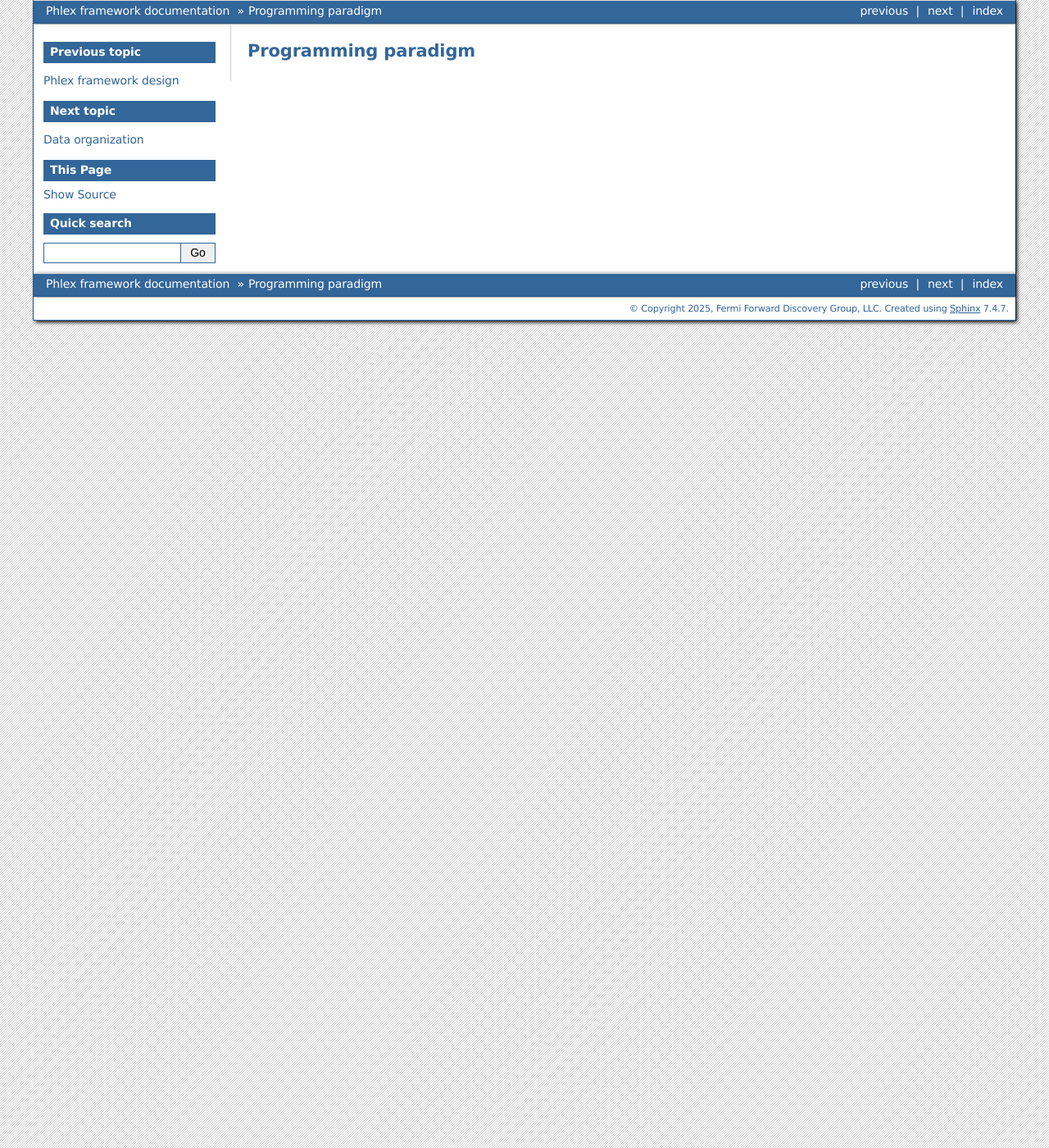
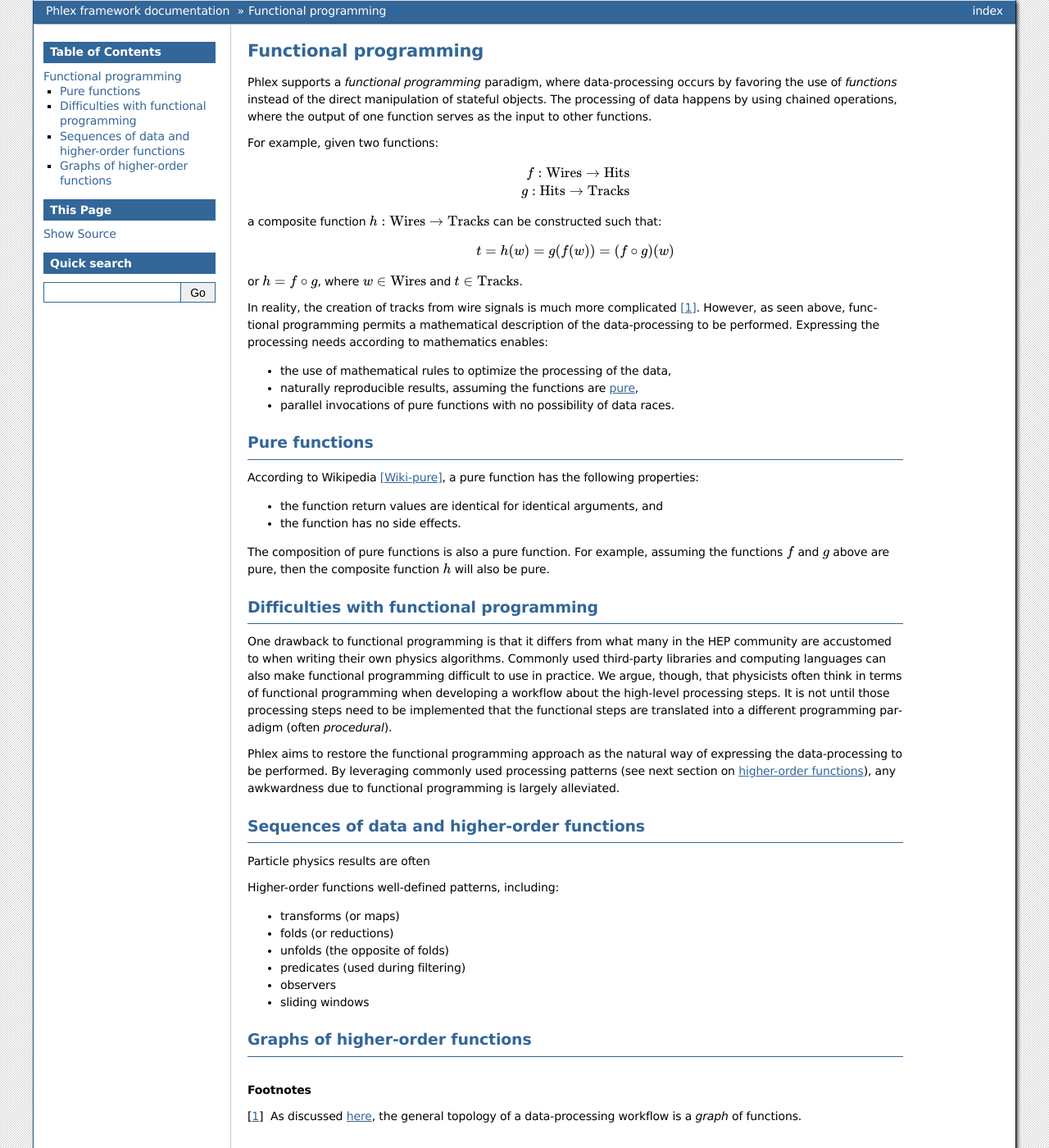
Before and after one commit to Framework-R-D/phlex-design, a Sphinx documentation site: the page built from doc/programming_paradigm.rst, in a window 1280 px wide and 1400 px high. Shown: the whole window at 82% size. Built offline with Sphinx 7.4.7, drawn with Linux system fonts in a browser that asks for light colours; some of the changed text lies outside the part shown.

Commit message:
Expand section on functional programming

```diff
--- /dev/null
+++ b/doc/conceptual_design.rst
@@ -0,0 +1,6 @@
+Conceptual design
+=================
+
+.. include:: programming_paradigm.rst
+.. include:: data_organization.rst
+.. include:: user_api.rst
--- a/doc/data_organization.rst
+++ b/doc/data_organization.rst
@@ -1,2 +1,2 @@
 Data organization
-=================
+-----------------
--- a/doc/index.rst
+++ b/doc/index.rst
@@ -13,10 +13,8 @@
    :maxdepth: 3
    :caption: Contents:
 
-   programming_paradigm
-   data_organization
-   user_api
-   languages
+   introduction
+   conceptual_design
    subsystems
 
 .. toctree::
--- a/doc/languages.rst
+++ /dev/null
@@ -1,2 +0,0 @@
-Supported computing languages
-=============================
--- a/doc/programming_paradigm.rst
+++ b/doc/programming_paradigm.rst
@@ -1,2 +1,81 @@
-Programming paradigm
-====================
+Functional programming
+----------------------
+
+Phlex supports a *functional programming* paradigm, where data-processing occurs by favoring the use of *functions* instead of the direct manipulation of stateful objects.
+The processing of data happens by using chained operations, where the output of one function serves as the input to other functions.
+
+For example, given two functions:
+
+.. math::
+   f: \mbox{Wires} \rightarrow \mbox{Hits}
+
+   g: \mbox{Hits} \rightarrow \mbox{Tracks}
+
+a composite function :math:`h: \mbox{Wires} \rightarrow \mbox{Tracks}` can be constructed such that:
+
+.. math::
+   t = h(w) = g(f(w)) = (f \circ g)(w)
+
+or :math:`h = f \circ g`, where :math:`w \in \mbox{Wires}` and :math:`t \in \mbox{Tracks}`.
+
+In reality, the creation of tracks from wire signals is much more complicated [#f1]_.
+However, as seen above, functional programming permits a mathematical description of the data-processing to be performed.
+Expressing the processing needs according to mathematics enables:
+
+- the use of mathematical rules to optimize the processing of the data,
+- naturally reproducible results, assuming the functions are :ref:`pure <pure-functions>`,
+- parallel invocations of pure functions with no possibility of data races.
+
+.. _pure-functions:
+
+Pure functions
+^^^^^^^^^^^^^^
+
+According to Wikipedia [Wiki-pure]_, a pure function has the following properties:
+
+- the function return values are identical for identical arguments, and
+- the function has no side effects.
+
+The composition of pure functions is also a pure function.
+For example, assuming the functions :math:`f` and :math:`g` above are pure, then the composite function :math:`h` will also be pure.
+
+Difficulties with functional programming
+^^^^^^^^^^^^^^^^^^^^^^^^^^^^^^^^^^^^^^^^
+
+One drawback to functional programming is that it differs from what many in the HEP community are accustomed to when writing their own physics algorithms.
+Commonly used third-party libraries and computing languages can also make functional programming difficult to use in practice.
+We argue, though, that physicists often think in terms of functional programming when developing a workflow about the high-level processing steps.
+It is not until those processing steps need to be implemented that the functional steps are translated into a different programming paradigm (often *procedural*).
+
+Phlex aims to restore the functional programming approach as the natural way of expressing the data-processing to be performed.
+By leveraging commonly used processing patterns (see next section on :ref:`higher-order functions <higher-order-functions>`), any awkwardness due to functional programming is largely alleviated.
+
+.. _higher-order-functions:
+
+Sequences of data and higher-order functions
+^^^^^^^^^^^^^^^^^^^^^^^^^^^^^^^^^^^^^^^^^^^^
+
+Particle physics results are often
+
+Higher-order functions well-defined patterns, including:
+
+* transforms (or maps)
+* folds (or reductions)
+* unfolds (the opposite of folds)
+* predicates (used during filtering)
+* observers
+* sliding windows
+
+.. _graph-processing:
+
+Graphs of higher-order functions
+^^^^^^^^^^^^^^^^^^^^^^^^^^^^^^^^
+
+.. rubric:: Footnotes
+
+.. [#f1] As discussed :ref:`here <graph-processing>`, the general topology of a data-processing workflow is a *graph* of functions.
+
+.. rubric:: References
+
+.. [Wiki-pure] https://en.wikipedia.org/wiki/Pure_function
+.. [Wiki-hof] https://en.wikipedia.org/wiki/Higher-order_function
--- a/doc/user_api.rst
+++ b/doc/user_api.rst
@@ -1,2 +1,2 @@
 User API
-========
+--------
```
Also changed, not shown: doc/introduction.rst (added, +14 -0 lines).
